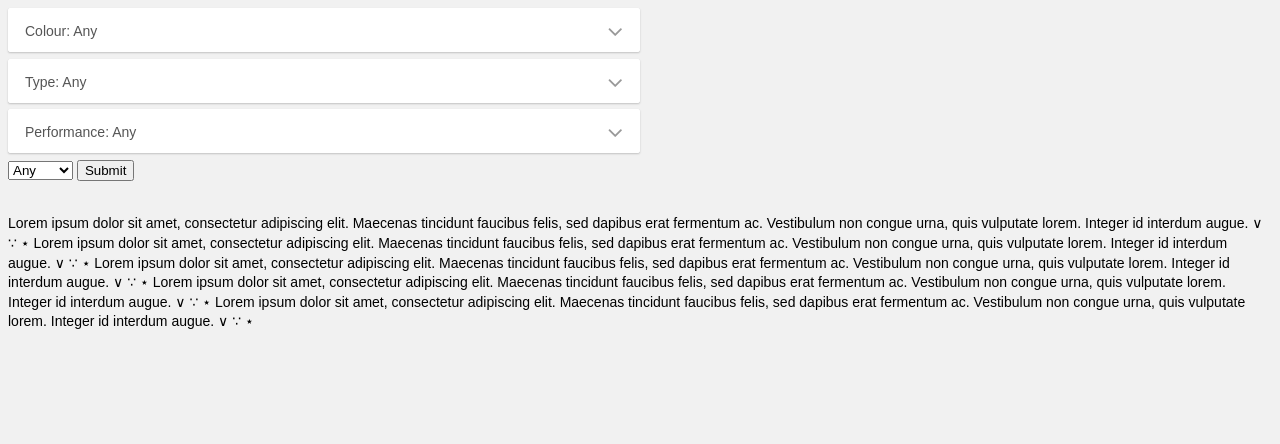
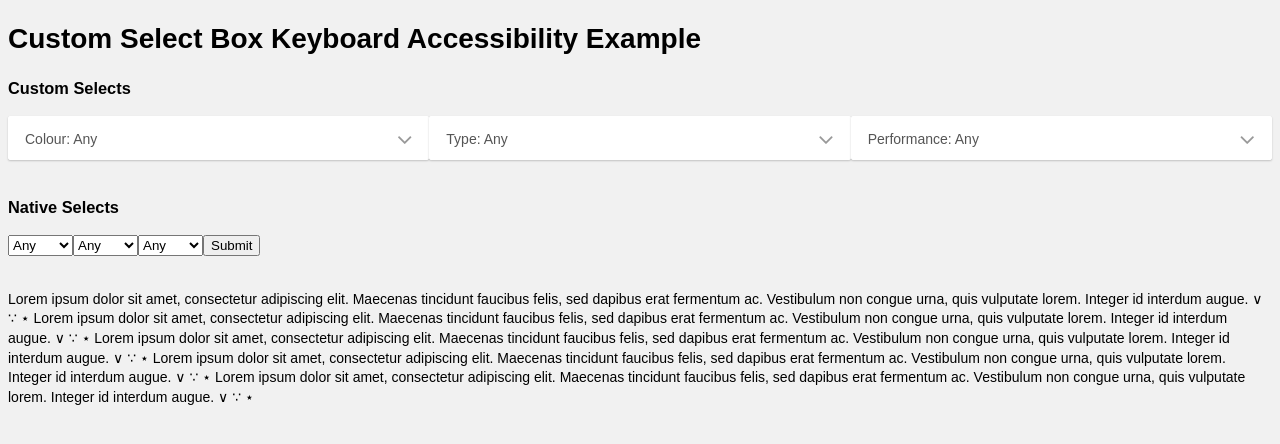
Before and after one commit to benbowes/selectbox-keyboard-accessibility-hack, a website built with webpack: page dist/index.html in a window 1280 px wide. Built offline with nearby package versions, Linux system fonts and the light colour scheme.

Commit message:
Update html and css for example

```diff
--- a/dist/index.html
+++ b/dist/index.html
@@ -8,10 +8,13 @@
 </head>
 <body>
 
+<h1>Custom Select Box Keyboard Accessibility Example</h1>
 <form>
 
+<h3>Custom Selects</h3>
+
 <div class="row">
-  <div class="colHalf">
+  <div class="col">
     <div role="listbox" tabindex="0" class="select-box">
       <div class="label-container">
         Colour: <span class="label">Any</span>
@@ -30,7 +33,7 @@
     </div>
   </div>
 
-  <div class="colHalf">
+  <div class="col">
     <div role="listbox" tabindex="0" class="select-box">
       <div class="label-container">
         Type: <span class="label">Any</span>
@@ -48,7 +51,7 @@
     </div>
   </div>
 
-  <div class="colHalf">
+  <div class="col">
     <div role="listbox" tabindex="0" class="select-box">
         <div class="label-container">
         Performance: <span class="label">Any</span>
@@ -68,7 +71,26 @@
 </div>
 
 
+<br/>
+<h3>Native Selects</h3>
+
 <div class="row">
+  <select name="make">
+    <option selected value="null">Any</option>
+    <option value="fiat">Fiat</option>
+    <option value="subaru">Subaru</option>
+    <option value="bmw">BMW</option>
+    <option value="tesla">Tesla</option>
+  </select>
+
+  <select name="make">
+    <option selected value="null">Any</option>
+    <option value="fiat">Fiat</option>
+    <option value="subaru">Subaru</option>
+    <option value="bmw">BMW</option>
+    <option value="tesla">Tesla</option>
+  </select>
+
   <select name="make">
     <option selected value="null">Any</option>
     <option value="fiat">Fiat</option>
--- a/dist/styles.css
+++ b/dist/styles.css
@@ -10,12 +10,13 @@ body {
 }
 
 .row {
-  display: block;
+  display: flex;
+  flex-wrap: wrap;
 }
 
-.colHalf {
-  display: inline-block;
-  width: 50%;
+.col {
+  flex: 0 0 100%;
+  margin: 0 0 1rem 0;
 }
 
 .select-box {
@@ -98,3 +99,13 @@ body {
   right: 1rem;
   top: 10px;
 }
+
+@media (min-width: 600px) {
+  .row {
+    flex-wrap: nowrap;
+  }
+  .col {
+    flex: 0 0 33.332%;
+    margin: 0;
+  }
+}
```
